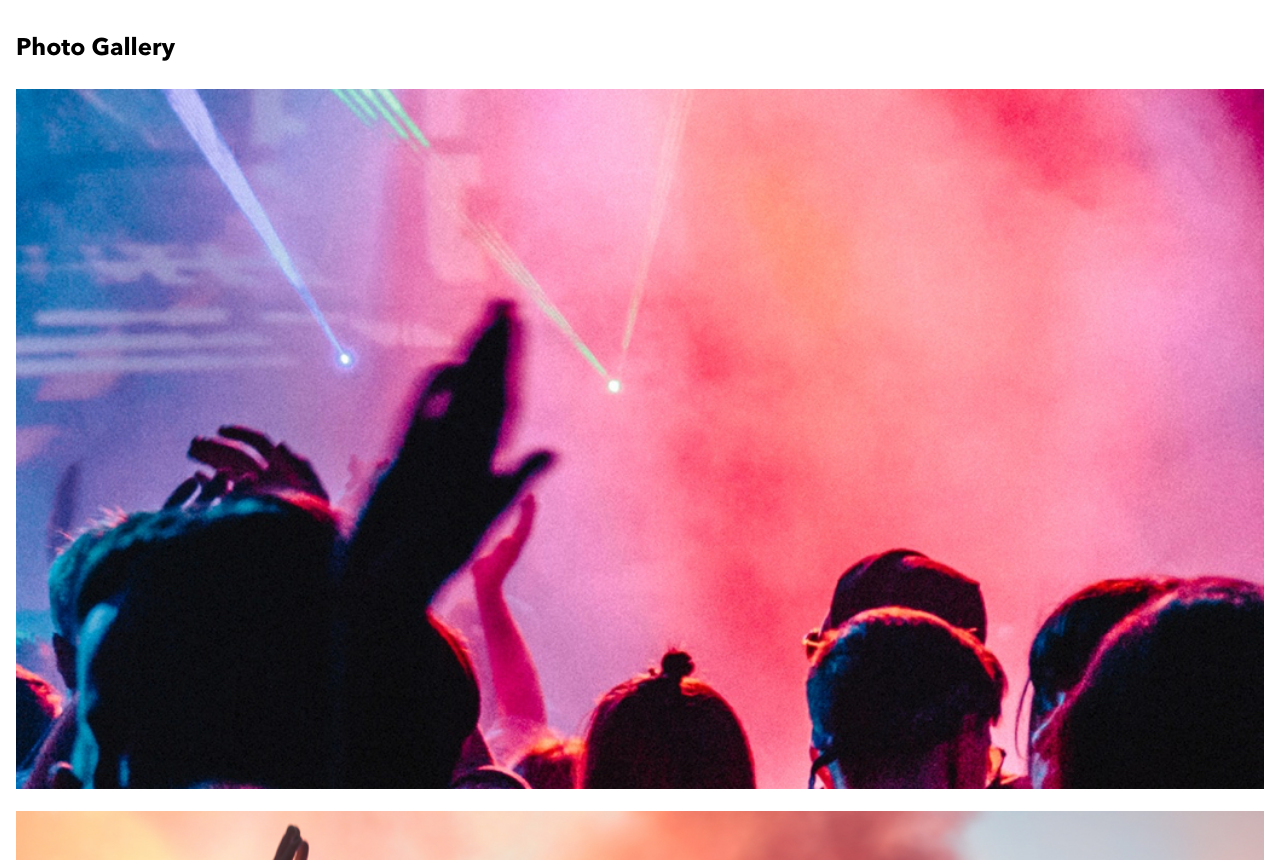
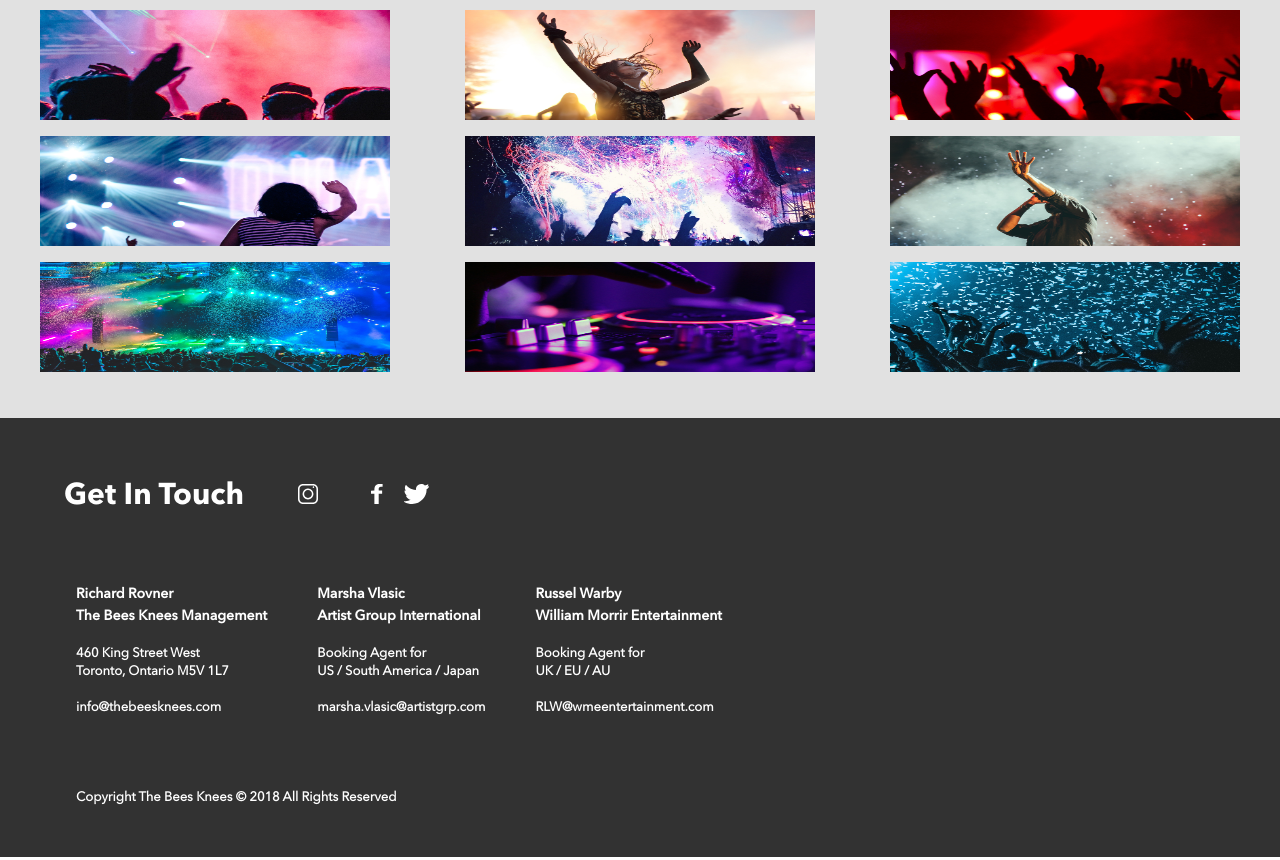
Before and after one commit to xandyk/bandsite, a plain HTML site: page sprint-1/index.html in a window 1280 px wide. Shown: the part 1543-2403 px from the top of the page. Drawn offline with Linux system fonts and the light colour scheme.

Commit message:
fixed gallery

```diff
--- a/sprint-1/index.html
+++ b/sprint-1/index.html
@@ -71,13 +71,13 @@
 <!----- Photo Gallery Section ----->
     <section class="gallery">
         <h1 class="gallery__header">Photo Gallery</h1>
-        <div class="gallery__container"></div>
+        <div class="gallery__container">
             <img class="gallery__photo" src="./assets/images/Photo-gallery-1.jpg">
             <img class="gallery__photo" src="./assets/images/Photo-gallery-2.jpg">
-            <img class="gallery__photo" src="./assets/images/Photo-gallery-3.jpg" alt="">
+            <img class="gallery__photo" src="./assets/images/Photo-gallery-3.jpg">
             <img class="gallery__photo" src="./assets/images/Photo-gallery-4.jpg">
             <img class="gallery__photo" src="./assets/images/Photo-gallery-5.jpg">
-            <img class="gallery__photo" src="./assets/images/Photo-gallery-6.jpg">
+            <img class="gallery__photo" src="./assets/images/Photo-gallery-6.jpg" >
             <img class="gallery__photo" src="./assets/images/Photo-gallery-7.jpg">
             <img class="gallery__photo" src="./assets/images/Photo-gallery-8.jpg">
             <img class="gallery__photo" src="./assets/images/Photo-gallery-9.jpg">
@@ -92,32 +92,31 @@
 
         <div class="footer__social">
             <img class="footer__social-icon" src="./assets/Icons/SVG/Icon-instagram.svg">
-            <img class="footer__social-icon"src="./assets/Icons/SVG/Icon-facebook.svg">
-            <img class="footer__social-icon"src="./assets/Icons/SVG/Icon-twitter.svg">
+            <img class="footer __social-icon fb"src="./assets/Icons/SVG/Icon-facebook.svg">
+            <img class="footer__social-icon twitter"src="./assets/Icons/SVG/Icon-twitter.svg">
         </div>
 
-        <h4 class="representative">Richard Rovner<br>
-        The Bees Knees Management</h4>
+        <div class="person-wrap">
+
+            <div class="person">
+            <h4 class="representative">Richard Rovner<br>The Bees Knees Management</h4>
             <h4 class="representative__address">460 King Street West<br>Toronto, Ontario M5V 1L7</h4>
+            <h4 class="representative__email">info@thebeesknees.com</h4>
+            </div>
 
-        <h4 class="representative__email">info@thebeesknees.com</h4>
+            <div class="person">
+            <h4 class="representative">Marsha Vlasic<br>Artist Group International</h4>
+            <h4 class="representative__address">Booking Agent for<br>US / South America / Japan</h4>
+            <h4 class="representative__email">marsha.vlasic@artistgrp.com</h4>
+            </div>
 
-        <h2 class="representative">Marsha Vlasic<br>
-        Artist Group International</h2>
-            <h4 class="representative__address">460 King Street West<br>
-            Toronto, Ontario M5V 1L7</h4>
+            <div class="person">
+            <h4 class="representative">Russel Warby<br>William Morrir Entertainment<br></h4>
+            <h4 class="representative__address rest">Booking Agent for<br>UK / EU / AU</h4><h4 class="representative__email">RLW@wmeentertainment.com</h4>
+            </div>
+        </div>
 
-            <span class="representative__email">marsha.vlasic@artistgrp.com</span>
-
-        <h2 class="representative">Russel Warby<br>William Morrir Entertainment<br>
-            Booking Agent for
-            UK / EU / AU</h2>
-        <h4 class="representative__address">460 King Street West<br>
-            Toronto, Ontario M5V 1L7</h4>
-
-        <span class="representative__email">RLW@wmeentertainment.com</span>
-
-        <h4 class="copyright">Copyright The Bees Knees © 2018<br>All Rights Reserved</h4>
+        <h4 class="copyright">Copyright The Bees Knees © 2018 <span class="right">All Rights Reserved<span></span></h4>
 
 
     </footer>
--- a/sprint-1/styles/main.scss
+++ b/sprint-1/styles/main.scss
@@ -11,10 +11,10 @@ body {
   box-sizing: inherit;
 }
 
+@import "./partials/breakpoints";
 @import "./partials/colors";
 @import "./partials/fonts";
 @import "./partials/header";
-@import "./partials/footer";
 @import "./partials/hero";
 @import "./partials/about";
 @import "./partials/gallery";
--- a/sprint-1/styles/partials/_about.scss
+++ b/sprint-1/styles/partials/_about.scss
@@ -107,6 +107,7 @@
         padding: unset;
 
         &__header {
+            font-size: 38px;
             margin: 48px 0 48px 12.5%;
         }
 
--- a/sprint-1/styles/partials/_colors.scss
+++ b/sprint-1/styles/partials/_colors.scss
@@ -5,5 +5,5 @@ $white:#FFFFFF;
 $silver:#AFAFAF;
 $instock-blue-dark:#002F5F;
 $brainflix-blue: #0065AD;
-$brainflix-blue: #0065AD;
 $alabaster: #FAFAFA;
+$mercury: #e1e1e1;
--- a/sprint-1/styles/partials/_footer.scss
+++ b/sprint-1/styles/partials/_footer.scss
@@ -2,21 +2,24 @@
   color: $white;
   background-color: $black;
   font-family: "AvenirNextBold";
-  margin-top: 30px;
+  padding-left: 5%;
+
 
   &__heading {
-    font-size: 40px;
-    margin: 0;
+    font-size: 24px;
     padding: 40px 0 30px 12px;
   }
 
   &__social {
-    padding-left: 16px;
-    display: inline-block;
-    width: 60%;
+    padding-left: 5%;
+    padding-bottom: 20px;
 
     &-icon {
-      padding-right: 30px;
+      padding-right: 6.25%;
+    }
+
+    &-icon.twitter {
+      padding-left: 6.25%;
     }
   }
 }
@@ -47,3 +50,55 @@
   line-height: 18px;
   padding: 20px 0 50px 12px;
 }
+
+
+/* ----- Media Queries: Tablet ----- */
+
+@include medium {
+  .footer {
+    &__heading {
+      display: inline-block;
+      padding-left: 0;
+      font-size:30px;
+    }
+
+    &__social {
+      display: inline-block;
+      width: 40%;
+      padding-left: 50px;
+
+        &-icon.twitter {
+      padding-left: 3.91%;
+      }
+    }
+
+    .person-wrap {
+      display: flex;
+    }
+
+    .person {
+    padding-right: 3.125%;
+    }
+  }
+}
+
+
+@include large {
+  .footer {
+
+    padding-left: 12.5%;
+
+    &__social {
+      display: inline-block;
+      width: 40%;
+      padding-left: 50px;
+
+          &-icon {
+      padding-right: 2.22%;
+      }
+
+  .person{
+    padding-left: 0;
+    }
+  }
+}
--- a/sprint-1/styles/partials/_gallery.scss
+++ b/sprint-1/styles/partials/_gallery.scss
@@ -9,25 +9,56 @@
     padding: 32px 0 24px 0;
   }
 
-  &__wrap {
-    &-photo {
-      // width: 100%;
-      margin: 0 0 16px 0;
-      }
+  &__photo {
+    width: 100%;
+    padding-bottom: 16px;
+    }
   }
-}
-
 
 /* ----- Media Queries: Tablet ----- */
 
 @include medium {
-  .gallery {
+.gallery {
   padding: 0 3.125%;
 
-  .gallery__wrap {
-     display: flex;
+  &__header {
+    font-size: 32px;
+  }
+
+  &__photo {
+    width: 29.1667%;
+    height: 126px;
+    padding-bottom: 16px;
+    }
+
+    &__container {
+      display: flex;
       flex-wrap: wrap;
-      justify-content: space-evenly;
+      justify-content: space-between;
+      padding-bottom:30px;
     }
   }
 }
+
+@include large {
+    .gallery {
+      padding: 0 12.5%;
+
+        &__header {
+            padding: 48px 0 64px;
+            font-size: 38px;
+            line-height: 44px;
+        }
+
+        &__container {
+            justify-content: space-between;
+            padding-bottom: 40px;
+
+        &__photo {
+            width: 31.85%;
+            padding-bottom: 24px;
+            height: 193px;
+           }
+       }
+   }
+}
```
Also changed, not shown: sprint-1/styles/main.css, 4 other files.
